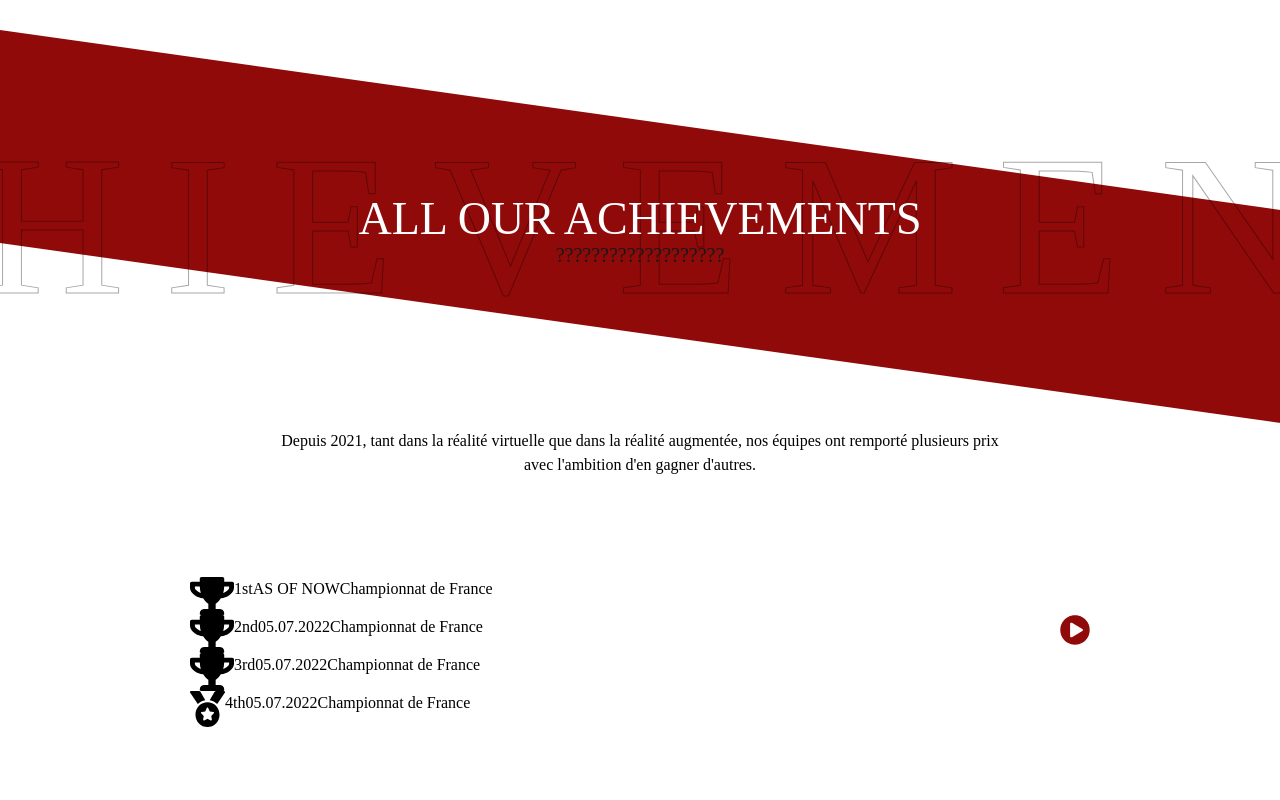
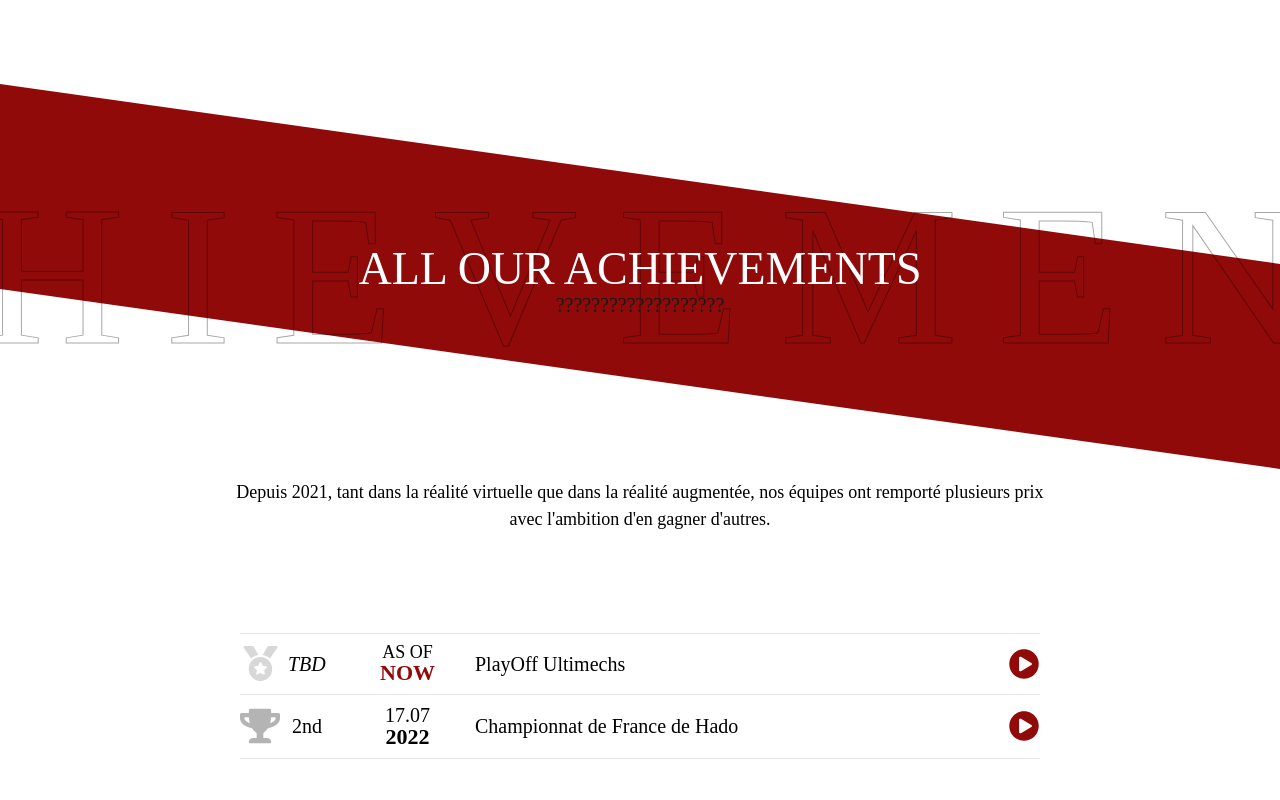
Before and after one commit to Jean-xavierr/nyffin, a React (Vite) app in the folder frontend/: page / in a window 1280 px wide. Shown: the part 2680-3480 px from the top of the page. Built offline with nearby package versions, Linux system fonts and the light colour scheme; a web font is replaced by a local one.

Commit message:
Added achievement data, achievement table completed

```diff
--- /dev/null
+++ b/frontend/config/achievements-data.ts
@@ -0,0 +1,16 @@
+// RANKS : number, positive, 0 = TBD
+// DATE: string, '.' separated, numbers by two (5 becomes 05), empty = CURRENTLY
+export default [
+	{
+		rank: 0,
+		date: '',
+		event_name: 'PlayOff Ultimechs',
+		url: 'https://vrmasterleague.com/Ultimechs/Teams/Cv5yGiCp1L2vTEdv80Gznw2',
+	},
+	{
+		rank: 2,
+		date: '17.07.2022',
+		event_name: 'Championnat de France de Hado',
+		url: 'https://www.youtube.com/watch?v=kP5CWW_PfgA,',
+	},
+] as IAchievement[];
--- a/frontend/src/components/Achievements.tsx
+++ b/frontend/src/components/Achievements.tsx
@@ -3,37 +3,45 @@ import SectionTitle from './SectionTitle';
 import Medal from './Svg/Medal';
 import PlayButton from './Svg/PlayButton';
 import Trophy from './Svg/Trophy';
+import AchievementsData from '~/config/achievements-data';
 
 const Achievements = () => {
 	const rank_suffix = ['st', 'nd', 'rd', 'th'];
-	const achievements = [
-		{
-			rank: 1,
-			date: '',
-			event_name: 'Championnat de France',
-			url: '',
-		},
-		{
-			rank: 2,
-			date: '05.07.2022',
-			event_name: 'Championnat de France',
-			url: 'https://tailwindcss.com/docs/translate',
-		},
-		{
-			rank: 3,
-			date: '05.07.2022',
-			event_name: 'Championnat de France',
-			url: '',
-		},
-		{
-			rank: 4,
-			date: '05.07.2022',
-			event_name: 'Championnat de France',
-			url: '',
-		},
+	const rank_color = [
+		'text-[#FFDC82]',
+		'text-[#B4B4B4]',
+		'text-[#C07300]',
+		'text-[#D8D8D8]',
 	];
+
+	const get_rank_color = (rank: number) => {
+		if (rank < 4 && rank != 0) return rank_color[rank - 1];
+		else return rank_color[3];
+	};
+	const date_format = (date: string) => {
+		let first_line = 'AS OF';
+		let second_line = 'NOW';
+		if (date != '') {
+			first_line = date.slice(0, date.lastIndexOf('.'));
+			second_line = date.slice(date.lastIndexOf('.') + 1);
+		}
+		return (
+			<div className="min-w-[55px] text-[20px] text-center">
+				<p className={date == '' ? 'text-[18px]' : ''}>{first_line}</p>
+				<p
+					className={
+						'font-bold text-[22px] mt-[-10px] ' +
+						(date == '' && 'text-nyffinRed')
+					}
+				>
+					{second_line}
+				</p>
+			</div>
+		);
+	};
+
 	return (
-		<div className="my-[100px]">
+		<div className="mt-[150px] mb-[250px]">
 			<SectionTitle
 				title="All our achievements"
 				subtitle="???????????????????"
@@ -42,36 +50,61 @@ const Achievements = () => {
 				secondColor="text-nyffinBlack"
 				backtextColor="text-black/[.35]"
 				placement="top-[50%] left-[50%] translate-x-[-50%] translate-y-[-50%]"
-				className="before:block before:absolute before:-inset-1 before:skew-y-[8deg] before:bg-nyffinRed "
+				className="before:block before:absolute before:-inset-0 before:skew-y-[8deg] before:bg-nyffinRed "
 			/>
 
-			<p className="mx-[50px] my-[100px] text-center">
+			<p className="mx-[50px] my-[100px] text-center text-[18px]">
 				Depuis 2021, tant dans la réalité virtuelle que dans la réalité
 				augmentée, nos équipes ont remporté plusieurs prix
 				<br /> avec l'ambition d'en gagner d'autres.
 			</p>
-			<div className="max-w-[900px] m-auto">
-				{achievements.map((achievement, id) => {
+			<div className="max-w-[800px] m-auto border-y divide-y">
+				{AchievementsData.map((achievement, id) => {
 					return (
-						<div key={id} className="flex">
-							<div className="flex">
-								{achievement.rank < 4 ? <Trophy /> : <Medal />}
-								<p>
-									{achievement.rank +
-										rank_suffix[achievement.rank - 1]}
+						<div
+							key={id}
+							className="flex flex-row py-[5px] items-center gap-[40px]"
+						>
+							<div className="flex items-center gap-3 min-w-[100px]">
+								{achievement.rank < 4 && achievement.rank != 0 ? (
+									<Trophy
+										className={
+											'w-[40px] h-[40px] ' +
+											get_rank_color(achievement.rank)
+										}
+									/>
+								) : (
+									<Medal
+										className={
+											'w-[35px] h-[35px] mx-[2.5px] ' +
+											get_rank_color(achievement.rank)
+										}
+									/>
+								)}
+								<p
+									className={
+										'text-[20px] ' +
+										(achievement.rank == 0
+											? 'italic ml-[-4px] text-[18px]'
+											: '')
+									}
+								>
+									{achievement.rank != 0
+										? achievement.rank +
+										  rank_suffix[
+												achievement.rank < 5
+													? achievement.rank - 1
+													: 3
+										  ]
+										: 'TBD'}
 								</p>
 							</div>
-							<div className="">
-								{achievement.date == ''
-									? 'AS OF NOW'
-									: achievement.date}
+							{date_format(achievement.date)}
+							<div className="text-[20px]" style={{ flexBasis: '70%' }}>
+								{achievement.event_name}
 							</div>
-							<p className="block grow">{achievement.event_name}</p>
-
-							<div>
-								{achievement.url == '' ? (
-									''
-								) : (
+							<div className="w-[35px]">
+								{achievement.url != '' && (
 									<a href={achievement.url} target="_blank">
 										<PlayButton className="text-nyffinRed w-[30px] h-[30px]" />
 									</a>
--- a/frontend/src/main.tsx
+++ b/frontend/src/main.tsx
@@ -1,11 +1,8 @@
-import React from 'react'
-import ReactDOM from 'react-dom'
-import './index.css'
-import App from './App'
+import React from 'react';
+import { createRoot } from 'react-dom/client';
+import './index.css';
+import App from './App';
 
-ReactDOM.render(
-  <React.StrictMode>
-    <App />
-  </React.StrictMode>,
-  document.getElementById('root')
-);
+const container = document.getElementById('root');
+const root = createRoot(container!); // createRoot(container!) if you use TypeScript
+root.render(<App />);
--- /dev/null
+++ b/frontend/types/achievement.d.ts
@@ -0,0 +1,6 @@
+declare interface IAchievement {
+	rank: number;
+	date: string;
+	event_name: string;
+	url: string;
+}
```
